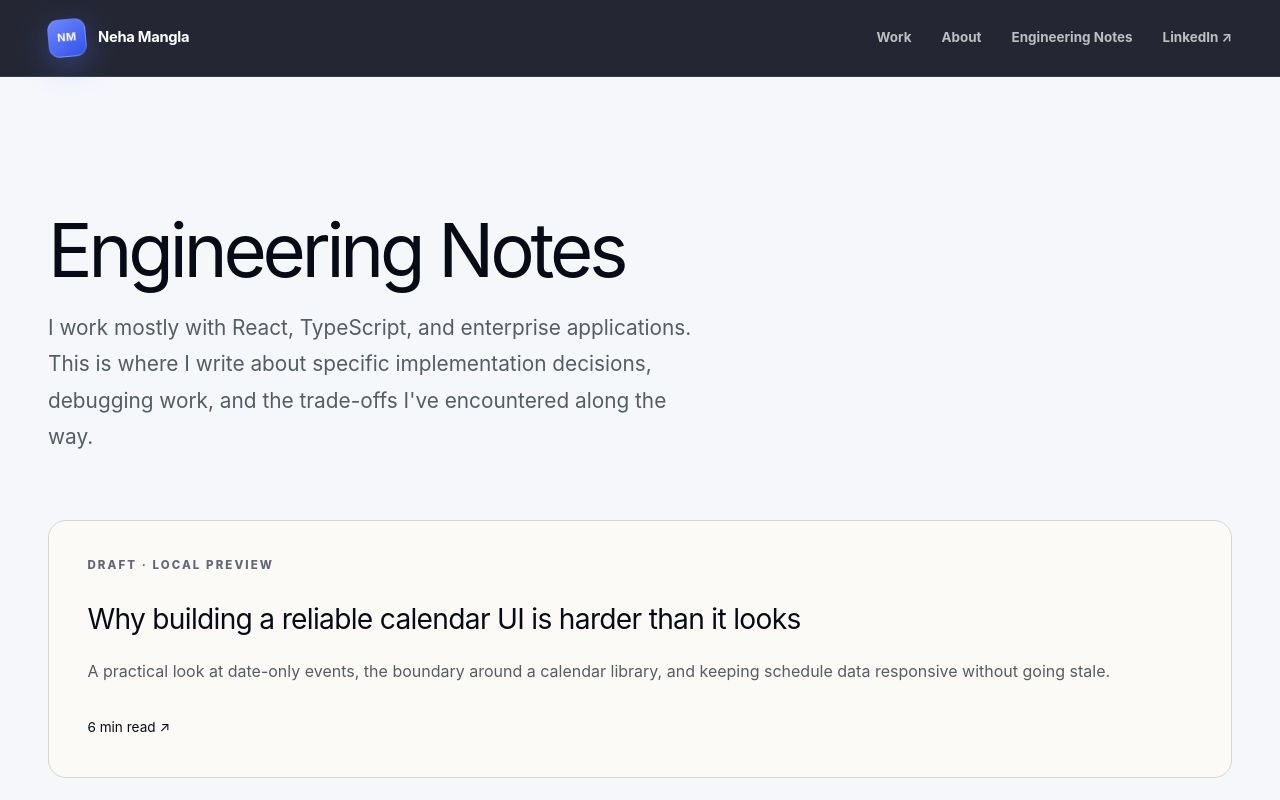
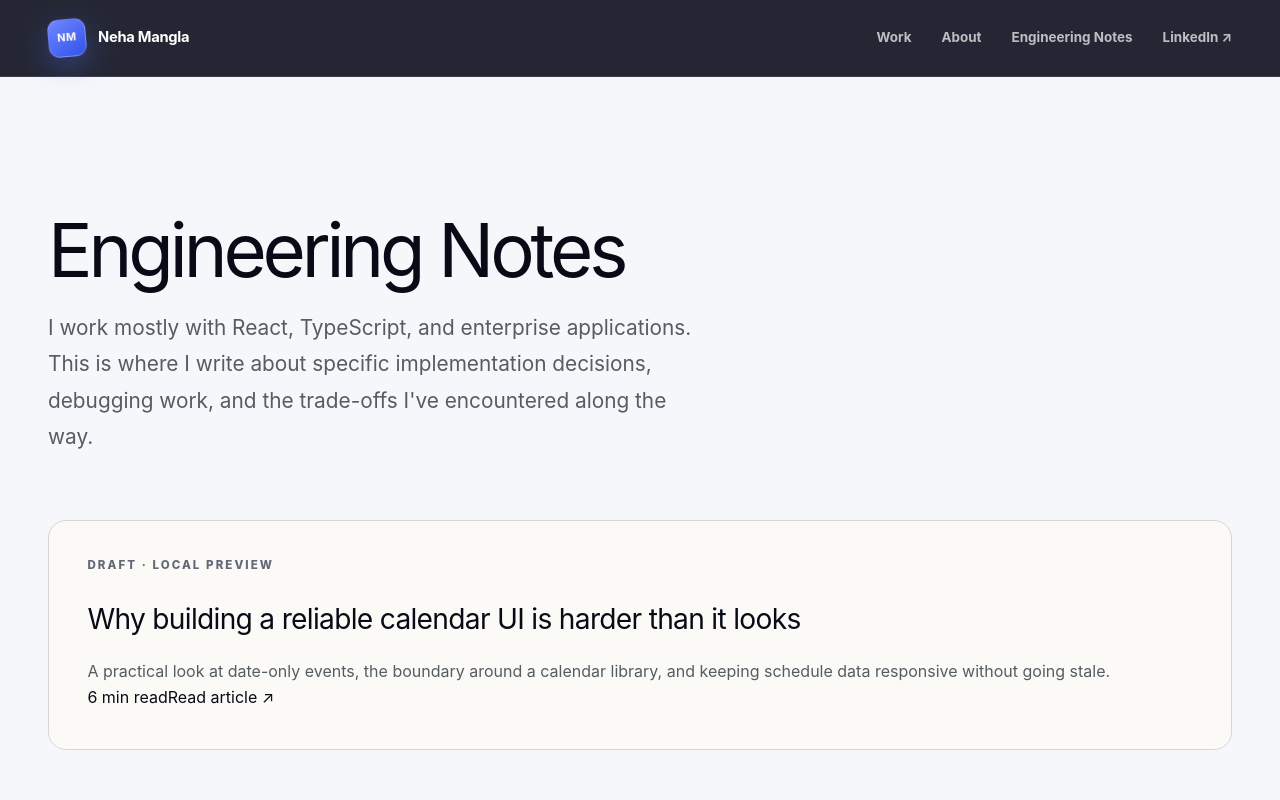
Before and after one commit to N-Mangla/neha-mangla-engineering, a Next.js app: page /blog in a window 1280 px wide. Shown: the top 800 px of the page. Built offline with nearby package versions, Linux system fonts and the light colour scheme; no server answers.

Commit message:
Add clear article link on Engineering Notes listing

```diff
--- a/app/blog/page.tsx
+++ b/app/blog/page.tsx
@@ -29,7 +29,7 @@ export default function BlogIndex() {
               <p className="eyebrow">{!article.publishedAt ? "Draft · Local preview" : article.topics.slice(0, 2).join(" · ")}</p>
               <h2><InternalLink href={`/blog/${article.slug}`}>{article.title}</InternalLink></h2>
               <p>{article.description}</p>
-              <span>{article.readingMinutes} min read <span aria-hidden="true">↗</span></span>
+              <div className="blog-card__meta"><span>{article.readingMinutes} min read</span><InternalLink className="blog-card__read" href={`/blog/${article.slug}`}>Read article <span aria-hidden="true">↗</span></InternalLink></div>
             </article>
           ))}</div>
         ) : (
```
